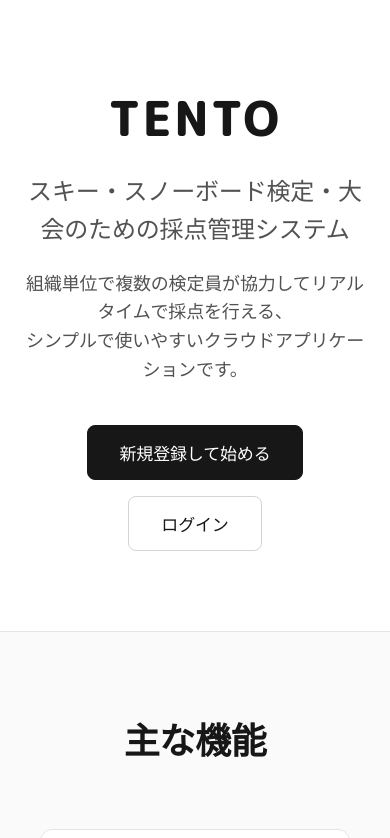
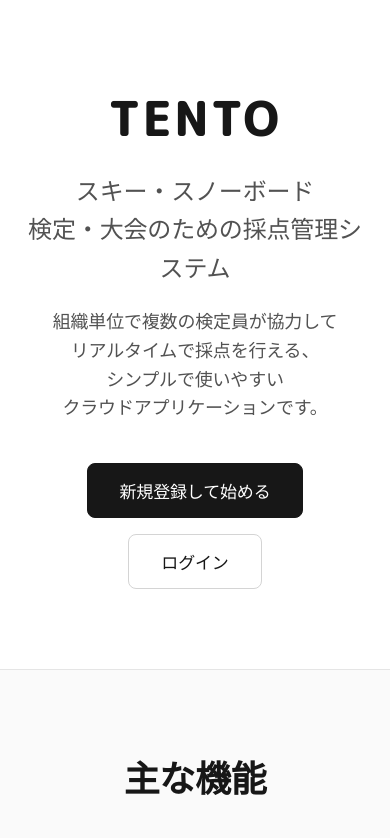
Before and after one commit to uddystyle/judge-app, a SvelteKit app: page / in a window 390 px wide. Shown: the top 838 px of the page. Built offline with nearby package versions, Linux system fonts and the light colour scheme; no server answers.

Commit message:
modified UI for mobile at top page

```diff
--- a/src/routes/+page.svelte
+++ b/src/routes/+page.svelte
@@ -20,10 +20,10 @@
 	<div class="hero">
 		<div class="hero-content">
 			<h1 class="title">TENTO</h1>
-			<p class="subtitle">スキー・スノーボード検定・大会のための採点管理システム</p>
+			<p class="subtitle">スキー・スノーボード<br class="mobile-br" />検定・大会のための採点管理システム</p>
 			<p class="description">
-				組織単位で複数の検定員が協力してリアルタイムで採点を行える、<br />
-				シンプルで使いやすいクラウドアプリケーションです。
+				組織単位で複数の検定員が協力して<br class="mobile-br" />リアルタイムで採点を行える、<br />
+				シンプルで使いやすい<br class="mobile-br" />クラウドアプリケーションです。
 			</p>
 
 			<div class="cta-buttons">
@@ -558,7 +558,16 @@
 		letter-spacing: -0.01em;
 	}
 
+	/* モバイルのみ表示される改行 */
+	.mobile-br {
+		display: inline;
+	}
+
 	@media (min-width: 768px) {
+		/* タブレット以上では改行を非表示 */
+		.mobile-br {
+			display: none;
+		}
 		.hero {
 			padding: 120px 40px;
 		}
```
